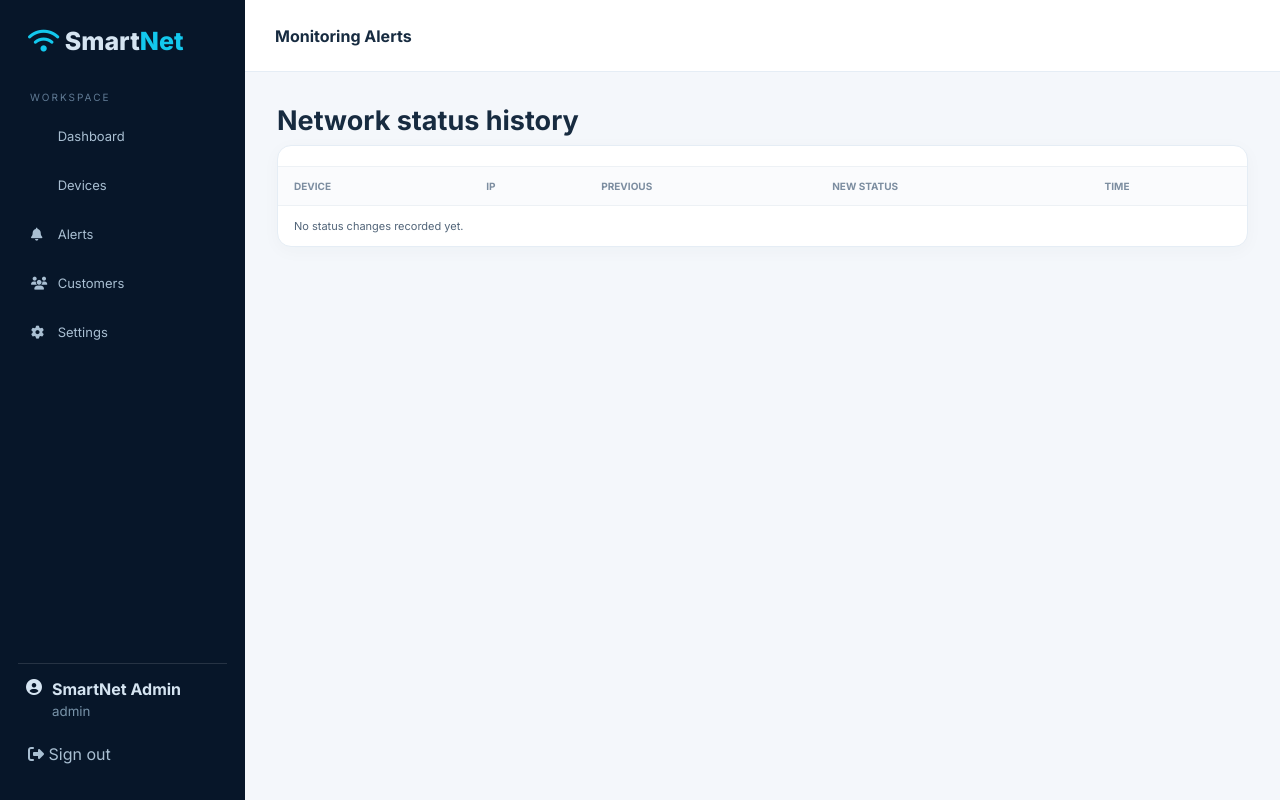
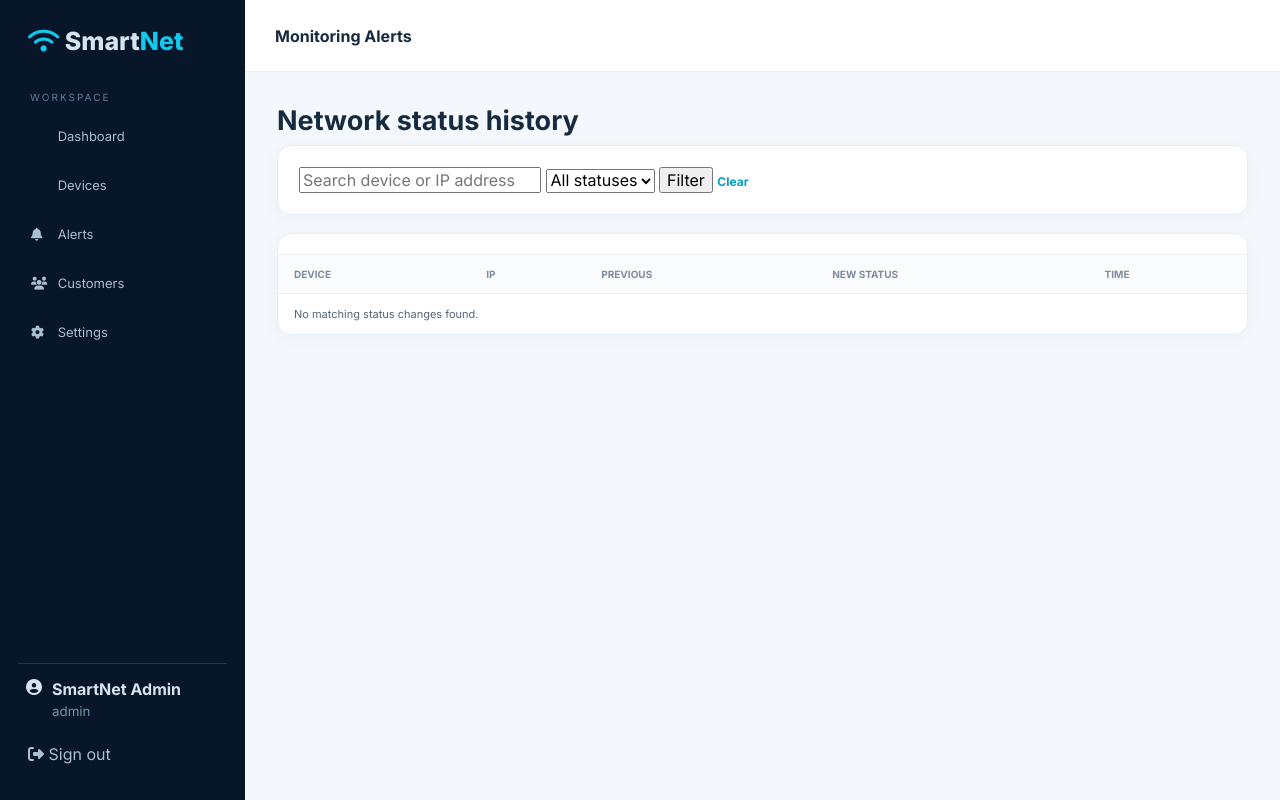
Before and after one commit to nkurunzizakelvin879-ops/SmartNet, a Flask app: page /alerts in a window 1280 px wide. Run offline with Flask 3, Linux system fonts and the light colour scheme; a user stored in the database is signed in.

Commit message:
Add filters and pagination to alerts page

```diff
--- a/templates/alerts.html
+++ b/templates/alerts.html
@@ -1 +1,40 @@
-{% extends "base.html" %}{% block title %}Monitoring Alerts | SmartNet{% endblock %}{% block content %}<div class="app-shell">{% include "_sidebar.html" %}<main class="main-area"><header class="topbar"><b>Monitoring Alerts</b></header><div class="page-content"><h1>Network status history</h1><section class="panel table-panel"><div class="table-scroll"><table><tr><th>Device</th><th>IP</th><th>Previous</th><th>New status</th><th>Time</th></tr>{% for a in alerts %}<tr><td>{{ a.device_name }}</td><td>{{ a.ip_address or '—' }}</td><td>{{ a.old_status or '—' }}</td><td>{{ a.new_status }}</td><td>{{ a.created_at.strftime('%Y-%m-%d %H:%M:%S') }}</td></tr>{% else %}<tr><td colspan="5">No status changes recorded yet.</td></tr>{% endfor %}</table></div></section></div></main></div>{% endblock %}
+{% extends "base.html" %}
+{% block title %}Monitoring Alerts | SmartNet{% endblock %}
+{% block content %}
+<div class="app-shell">
+{% include "_sidebar.html" %}
+<main class="main-area">
+<header class="topbar"><b>Monitoring Alerts</b></header>
+<div class="page-content">
+<h1>Network status history</h1>
+<section class="panel">
+<form method="GET" action="{{ url_for('monitoring.alerts') }}" class="filter-form">
+<input type="search" name="q" value="{{ search }}" placeholder="Search device or IP address">
+<select name="status">
+<option value="">All statuses</option>
+<option value="Online" {% if status == 'Online' %}selected{% endif %}>Online</option>
+<option value="Offline" {% if status == 'Offline' %}selected{% endif %}>Offline</option>
+</select>
+<button type="submit">Filter</button>
+<a class="text-link" href="{{ url_for('monitoring.alerts') }}">Clear</a>
+</form>
+</section>
+<section class="panel table-panel">
+<div class="table-scroll"><table>
+<thead><tr><th>Device</th><th>IP</th><th>Previous</th><th>New status</th><th>Time</th></tr></thead>
+<tbody>{% for a in alerts %}
+<tr><td>{{ a.device_name }}</td><td>{{ a.ip_address or '—' }}</td><td>{{ a.old_status or '—' }}</td><td>{{ a.new_status }}</td><td>{{ a.created_at.strftime('%Y-%m-%d %H:%M:%S') }}</td></tr>
+{% else %}<tr><td colspan="5">No matching status changes found.</td></tr>{% endfor %}</tbody>
+</table></div>
+{% if pagination.pages > 1 %}
+<div class="pagination">
+{% if pagination.has_prev %}<a href="{{ url_for('monitoring.alerts', q=search, status=status, page=pagination.prev_num) }}">← Previous</a>{% endif %}
+<span>Page {{ pagination.page }} of {{ pagination.pages }} ({{ pagination.total }} records)</span>
+{% if pagination.has_next %}<a href="{{ url_for('monitoring.alerts', q=search, status=status, page=pagination.next_num) }}">Next →</a>{% endif %}
+</div>
+{% endif %}
+</section>
+</div>
+</main>
+</div>
+{% endblock %}
```
